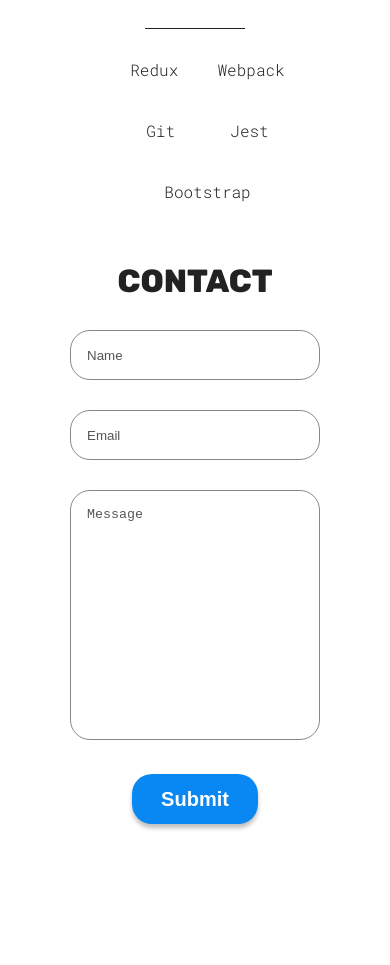
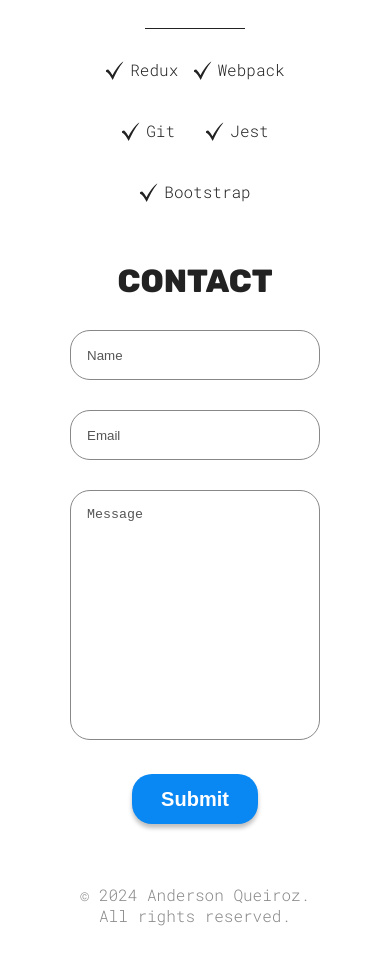
Before and after one commit to Tactical-Programmer/TPStudios, a React (Vite) app: page / in a window 390 px wide. Shown: the part 2683-3648 px from the top of the page. Before the commit the page ends 3567 px from the top, so only its background shows below. Built offline with nearby package versions, Linux system fonts and the light colour scheme.

Commit message:
Started implementing responsiveness
+Fixed Check Mark Icon on theme toggle

```diff
--- a/src/App.css
+++ b/src/App.css
@@ -81,3 +81,36 @@
 .hover {
   cursor: pointer;
 }
+
+@media (width >= 800px) {
+  #root {
+    gap: 100px;
+  }
+  h1 {
+    font-size: 40px;
+  }
+  h2,
+  h3 {
+    font-size: 24px;
+  }
+  p {
+    font-size: 20px;
+  }
+
+  .sectionTitle {
+    margin-bottom: 60px;
+  }
+
+  @media (width >= 1400px) {
+    #root {
+      gap: 200px;
+    }
+    h1 {
+      font-size: 48px;
+    }
+
+    .sectionTitle {
+      margin-bottom: 75px;
+    }
+  }
+}
--- a/src/App.jsx
+++ b/src/App.jsx
@@ -3,6 +3,7 @@
 import Projects from "./Sections/Projects/Projects";
 import Skills from "./Sections/Skills/Skills";
 import Contact from "./Sections/Contact/Contact";
+import Footer from "./Sections/Footer/Footer";
 
 function App() {
   return (
@@ -11,6 +12,7 @@
       <Projects />
       <Skills />
       <Contact />
+      <Footer />
     </>
   );
 }
--- /dev/null
+++ b/src/Sections/Footer/Footer.jsx
@@ -0,0 +1,14 @@
+import styles from "./FooterStyles.module.css";
+
+function Footer() {
+  return (
+    <section id="footer" className={styles.container}>
+      <p>
+        &copy; 2024 Anderson Queiroz. <br />
+        All rights reserved.
+      </p>
+    </section>
+  );
+}
+
+export default Footer;
--- /dev/null
+++ b/src/Sections/Footer/FooterStyles.module.css
@@ -0,0 +1,7 @@
+.container {
+    text-align: center;
+    p {
+      font-size: 16px;
+      color: var(--footer-text-color);
+    }
+  }
--- a/src/Sections/Skills/Skills.jsx
+++ b/src/Sections/Skills/Skills.jsx
@@ -1,12 +1,13 @@
 import styles from "./SkillsStyles.module.css";
+import checkMarkIconLight from "../../assets/checkmark-light.svg";
 import checkMarkIconDark from "../../assets/checkmark-dark.svg";
-import checkMarkIconLight from "../../assets/checkmark-light.svg";
-import { ThemeProvider } from "../../Common/ThemeContext";
 import SkillList from "../../Common/SkillList";
+import { useTheme } from "../../Common/ThemeContext";
 
 function Skills() {
+  const { theme } = useTheme();
   const checkMarkIcon =
-    ThemeProvider.theme === "light" ? checkMarkIconLight : checkMarkIconDark;
+    theme === "light" ? checkMarkIconLight : checkMarkIconDark;
 
   return (
     <section id="skills" className={styles.container}>
```
